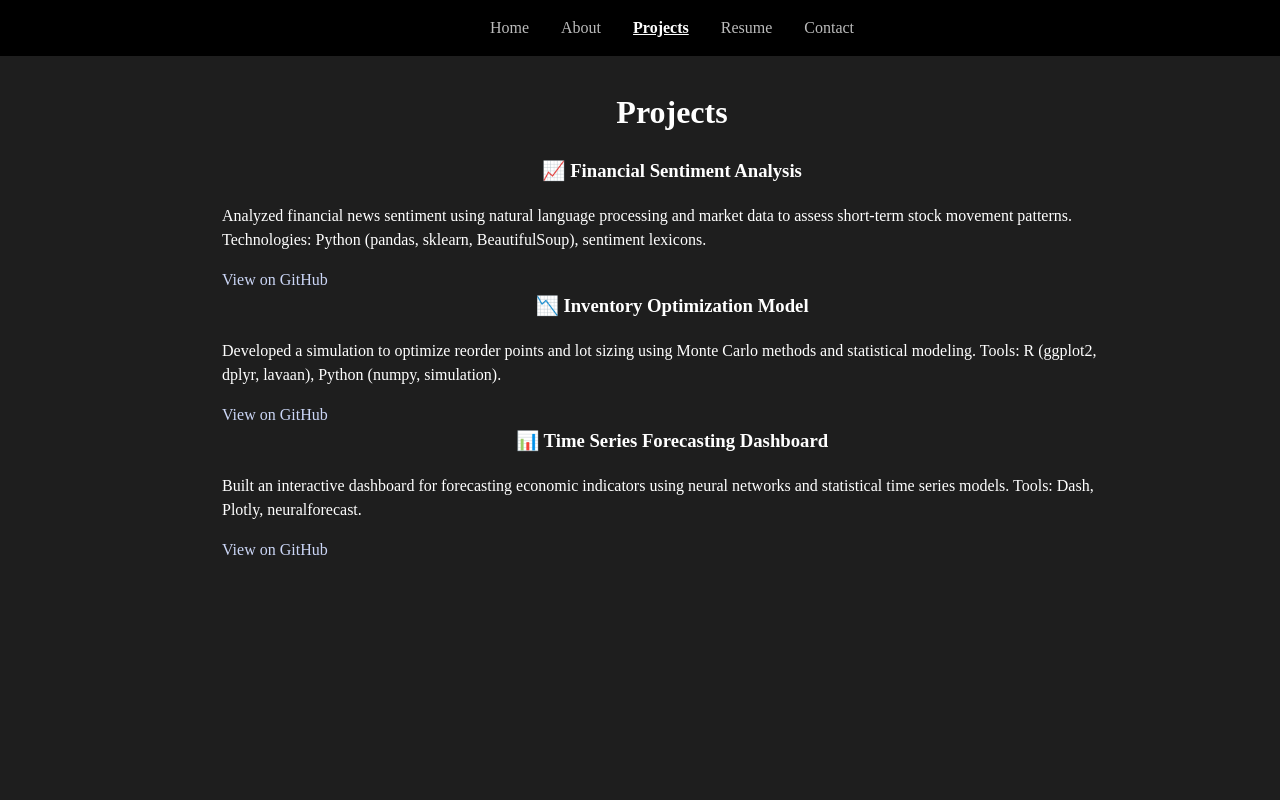
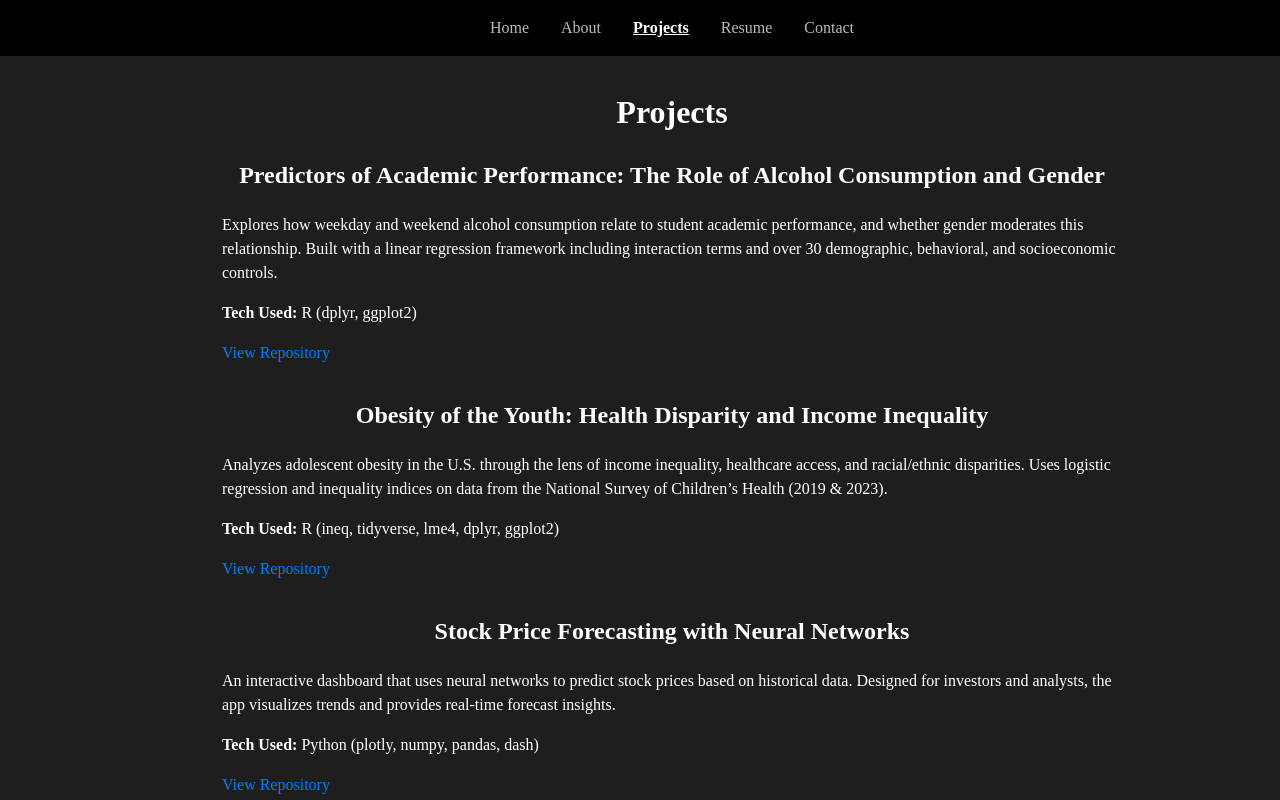
Before and after one commit to JonathanMa03/JonathanMa.github.io, a React (Vite) app: page /JonathanMa.github.io/projects in a window 1280 px wide. Shown: the top 800 px of the page. Built offline with nearby package versions, Linux system fonts and the light colour scheme.

Commit message:
Update and deploy

```diff
--- a/src/pages/Projects.jsx
+++ b/src/pages/Projects.jsx
@@ -1,35 +1,56 @@
 function Projects() {
+  const projects = [
+    {
+      name: "Predictors of Academic Performance: The Role of Alcohol Consumption and Gender",
+      description:
+        "Explores how weekday and weekend alcohol consumption relate to student academic performance, and whether gender moderates this relationship. Built with a linear regression framework including interaction terms and over 30 demographic, behavioral, and socioeconomic controls.",
+      tech: "R (dplyr, ggplot2)",
+      link: "https://github.com/JonathanMa03/Applied-Statistics-Final-Project?tab=readme-ov-file",
+    },
+    {
+      name: "Obesity of the Youth: Health Disparity and Income Inequality",
+      description:
+        "Analyzes adolescent obesity in the U.S. through the lens of income inequality, healthcare access, and racial/ethnic disparities. Uses logistic regression and inequality indices on data from the National Survey of Children’s Health (2019 & 2023).",
+      tech: "R (ineq, tidyverse, lme4, dplyr, ggplot2)",
+      link: "https://github.com/JonathanMa03/YouthObesity",
+    },
+    {
+      name: "Stock Price Forecasting with Neural Networks",
+      description:
+        "An interactive dashboard that uses neural networks to predict stock prices based on historical data. Designed for investors and analysts, the app visualizes trends and provides real-time forecast insights.",
+      tech: "Python (plotly, numpy, pandas, dash)",
+      link: "https://github.com/JonathanMa03/Stock-Forecaster",
+    },
+    {
+      name: "Predicting Depression: A Comparative ML Approach",
+      description:
+        "Evaluates logistic regression and random forest classifiers to detect depression using demographic and psychosocial survey data. Highlights the strengths of ensemble-based machine learning in mental health diagnostics.",
+      tech: "R (CARET, dplyr, randomForest)",
+      link: "https://github.com/JonathanMa03/Depression-Prediction",
+    },
+  ];
+
   return (
-      <>
+    <div>
       <h1>Projects</h1>
-
-        <h3>📈 Financial Sentiment Analysis</h3>
+      {projects.map((project, index) => (
+        <div key={index} style={{ marginBottom: '2rem' }}>
+          <h2>{project.name}</h2>
+          <p>{project.description}</p>
           <p>
-          Analyzed financial news sentiment using natural language processing and market data to assess
-          short-term stock movement patterns. Technologies: Python (pandas, sklearn, BeautifulSoup), sentiment lexicons.
+            <strong>Tech Used:</strong> {project.tech}
           </p>
-        <a href="https://github.com/JonathanMa03" target="_blank" rel="noopener noreferrer">
-          View on GitHub
+          <a
+            href={project.link}
+            target="_blank"
+            rel="noopener noreferrer"
+            style={{ color: '#007bff' }}
+          >
+            View Repository
           </a>
-
-        <h3>📉 Inventory Optimization Model</h3>
-        <p>
-          Developed a simulation to optimize reorder points and lot sizing using Monte Carlo methods and
-          statistical modeling. Tools: R (ggplot2, dplyr, lavaan), Python (numpy, simulation).
-        </p>
-        <a href="https://github.com/JonathanMa03" target="_blank" rel="noopener noreferrer">
-          View on GitHub
-        </a>
-
-        <h3>📊 Time Series Forecasting Dashboard</h3>
-        <p>
-          Built an interactive dashboard for forecasting economic indicators using neural networks and statistical time
-          series models. Tools: Dash, Plotly, neuralforecast.
-        </p>
-        <a href="https://github.com/JonathanMa03" target="_blank" rel="noopener noreferrer">
-          View on GitHub
-        </a>
-      </>
+        </div>
+      ))}
+    </div>
   );
 }
 
--- a/src/pages/Resume.jsx
+++ b/src/pages/Resume.jsx
@@ -34,9 +34,13 @@ function Resume() {
         <h2>Highlights</h2>
 
         <h3>Skills</h3>
-        <ul>
-          <li>R, Python, Julia, MATLAB, Microsoft Office, SQL</li>
-        </ul>
+          <ul>
+            <li><strong>Programming:</strong> Python, R, Julia, MATLAB, SQL</li>
+            <li><strong>Data Analysis & Visualization:</strong> Pandas, dplyr, ggplot2, seaborn, matplotlib, NumPy</li>
+            <li><strong>Statistical & Quantitative Methods:</strong> Time Series, Bayesian Inference, Monte Carlo, Optimization</li>
+            <li><strong>Tools & Platforms:</strong> Microsoft Office Suite, Git, Jupyter, VS Code, Bloomberg Terminal</li>
+            <li><strong>Business & Finance:</strong> Financial Modeling, Investment Science, Econometrics, Business Analytics</li>
+          </ul>
 
         <h3>Certifications</h3>
         <ul style={{ listStyle: 'none', padding: 0 }}>
```
Lines whose indentation alone changed are shown as unchanged.
